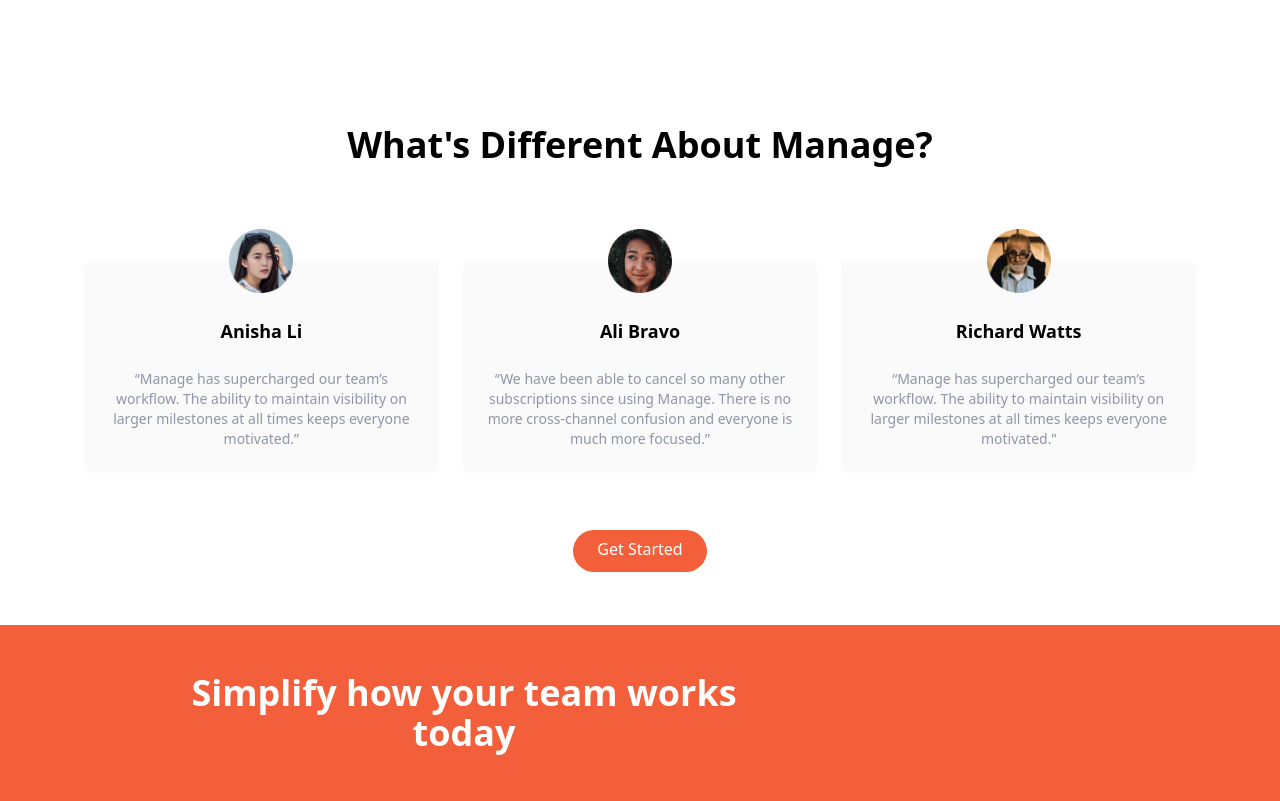
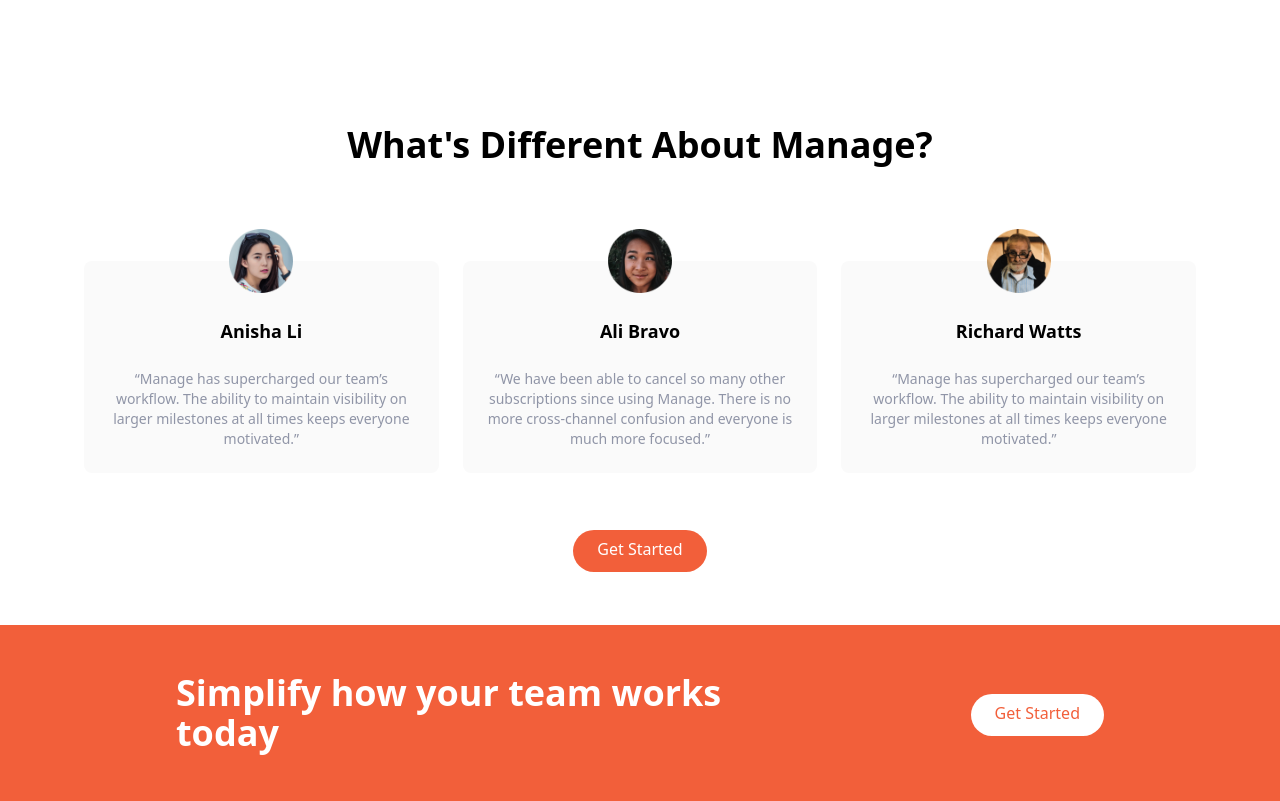
Before and after one commit to mysandesh/webdev-corporate-tailwind, a website: page index.html in a window 1280 px wide. Shown: the part 1143-1944 px from the top of the page. Drawn offline with Linux system fonts and the light colour scheme.

Commit message:
CTA Section Button included and whole part completed

```diff
--- a/index.html
+++ b/index.html
@@ -238,18 +238,25 @@
     </section>
 
     <!-- CTA Section -->
-
     <section id="cta" class="bg-brightRed">
       <!-- Flex Container -->
       <div
-        class="container flex flex-col items-center justify-content-between px-6 py-24 mx-auto space-y-12 md:py-12 md:flex-row md:space-y-0"
+        class="container flex flex-col items-center justify-between px-6 py-24 mx-auto space-y-12 md:py-12 md:flex-row md:space-y-0"
       >
         <!-- Heading -->
         <h2
-          class="text-5xl font-bold leading-tight text-center text-white md:text-4xl md:max-w-xl md:tect-left"
+          class="text-5xl font-bold text-center text-white md:text-4xl md:max-w-xl md:text-left"
         >
           Simplify how your team works today
         </h2>
+        <!-- Button -->
+        <div>
+          <a
+            href="#"
+            class="p-3 px-6 pt-2 text-brightRed bg-white rounded-full baseline hover:bg-gray-900"
+            >Get Started</a
+          >
+        </div>
       </div>
     </section>
   </body>
```
Also changed, not shown: css/main.css.
